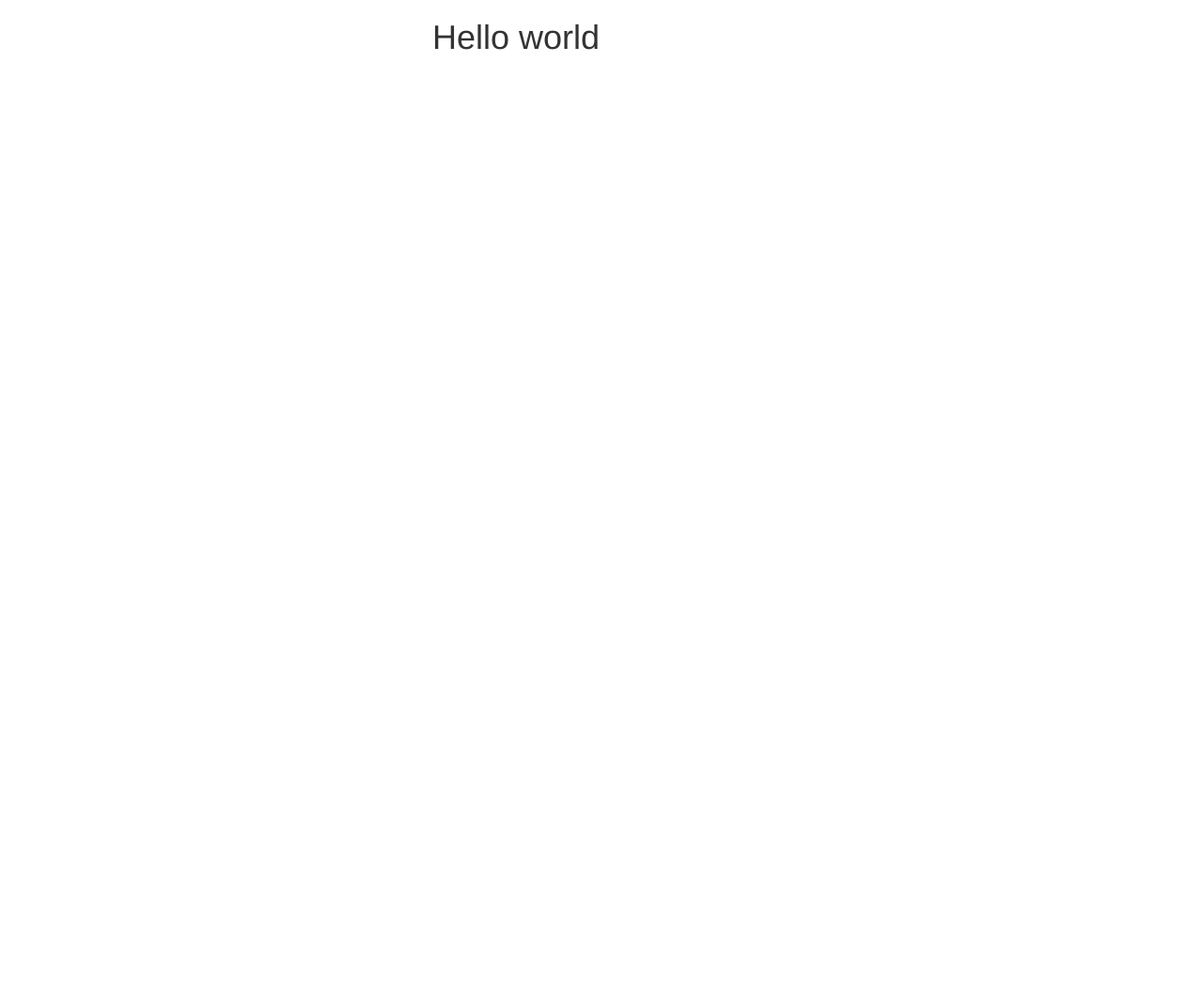
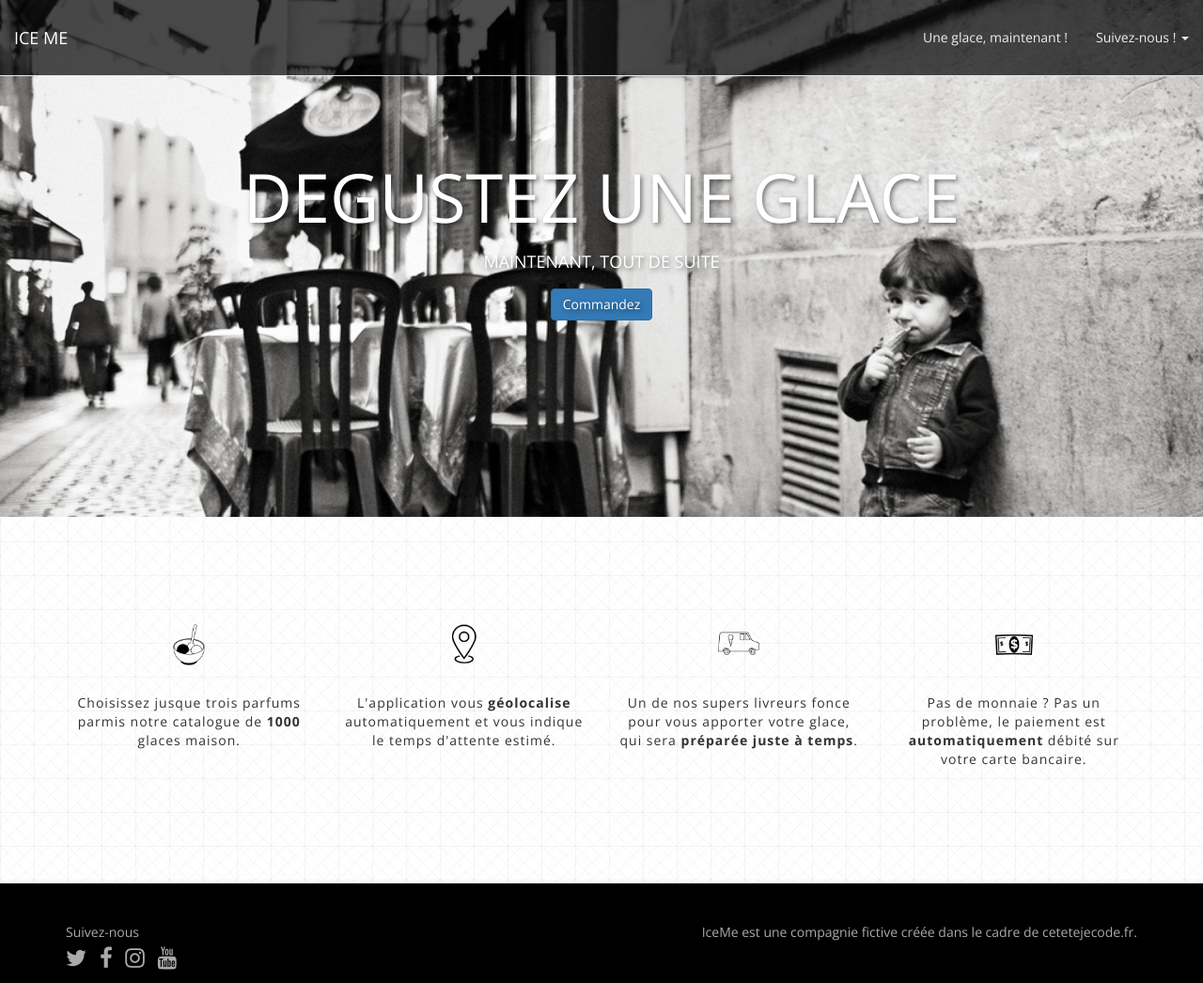
Before and after one commit to barralf/iceme-github-pages, a plain HTML site: page index.html in a window 1280 px wide. Shown: the whole page at 94% size. Before the commit the page ends 800 px from the top, so only its background shows below. Drawn offline with nearby package versions, Linux system fonts and the light colour scheme.

Commit message:
Complete website

```diff
--- /dev/null
+++ b/css/style.css
@@ -0,0 +1,80 @@
+body {
+	background-image: url("../images/grid.jpg");
+	font-family: "Open Sans";
+}
+
+#footer {
+	background-color: black;
+	color: #aaaaaa;
+	padding-top: 3em; # 1 em = 1 ligne
+}
+#footer a {
+	color: #aaaaaa;
+}
+
+#footer a:hover {
+	color: #dddddd;
+}
+.social a  {
+	font-size: 24px;
+}
+
+#wrapper {
+	background-image: url("../images/background/background.jpg");
+	height: 550px;
+	background-size: cover;
+	text-align: center;
+	padding-top: 150px;
+	color:white;
+	text-shadow: 2px 2px 5px rgba(0, 0, 0, 0.5)
+}
+
+#wrapper h1 {
+	font-size: 72px;
+}
+
+#wrapper h2 {
+	font-size: 18px;
+	margin-bottom: 1em;
+}
+
+.spacer{
+	height: 8em;
+}
+
+.feature p {
+	font-weight: 300;
+	letter-spacing: 1px;
+}
+
+.feature img {
+	margin-bottom: 2em;
+}
+
+
+
+.navbar-transparent {
+  background-color: rgba(0, 0, 0, 0.7);
+}
+
+.navbar-transparent .navbar-brand,
+.navbar-transparent .navbar-nav > li > a {
+  color: #eeeeee;
+  line-height: 50px;
+}
+
+.navbar-transparent .navbar-nav > li > a:hover,
+.navbar-transparent .navbar-nav > li > a:active,
+.navbar-transparent .navbar-nav > li > a:focus,
+.navbar-transparent .navbar-nav > .open > a,
+.navbar-transparent .navbar-nav > .open > a:hover,
+.navbar-transparent .navbar-nav > .open > a:focus {
+  color: white;
+  background-color: rgba(0, 0, 0, 0.3);
+}
+
+.navbar-transparent .navbar-brand:hover,
+.navbar-transparent .navbar-brand:active,
+.navbar-transparent .navbar-brand:focus {
+  color: white;
+}
--- a/index.html
+++ b/index.html
@@ -1,17 +1,20 @@
 <!DOCTYPE html>
-<html>
+<html lang="fr">
   <head>
     <meta charset="utf-8">
     <meta http-equiv="X-UA-Compatible" content="IE=edge">
     <meta name="viewport" content="width=device-width, initial-scale=1">
 
-    <title>Iceme - Achetez des glaces</title>
+    <title>IceMe - Dégustez une glace, maintenant !</title>
 
     <link rel="stylesheet" href="https://maxcdn.bootstrapcdn.com/bootstrap/3.2.0/css/bootstrap.min.css">
-    <link rel="stylesheet" href="https://maxcdn.bootstrapcdn.com/font-awesome/4.6.3/css/font-awesome.min.css">
+    <link rel="stylesheet" href="https://maxcdn.bootstrapcdn.com/font-awesome/4.1.0/css/font-awesome.min.css">
+
+    <link href='http://fonts.googleapis.com/css?family=Open+Sans:400,300,700' rel='stylesheet' type='text/css'>
+
+    <link rel="stylesheet" href="css/style.css">
 
     <!-- HTML5 Shim and Respond.js IE8 support of HTML5 elements and media queries -->
-    <!-- Leave those next 4 lines if you care about users using IE8 -->
     <!--[if lt IE 9]>
       <script src="https://oss.maxcdn.com/html5shiv/3.7.2/html5shiv.min.js"></script>
       <script src="https://oss.maxcdn.com/respond/1.4.2/respond.min.js"></script>
@@ -19,21 +22,120 @@
   </head>
   <body>
 
-    <div class="container">
-      <div class="row">
-        <div class="col-md-4 col-md-offset-4">
-          <h1>Hello world</h1>
+    <nav class="navbar navbar-default navbar-transparent navbar-fixed-top" role="navigation">
+      <div class="container-fluid">
+        <!-- Brand and toggle get grouped for better mobile display -->
+        <div class="navbar-header">
+          <button type="button" class="navbar-toggle" data-toggle="collapse" data-target="#bs-example-navbar-collapse-1">
+            <span class="sr-only">Menu</span>
+            <span class="icon-bar"></span>
+            <span class="icon-bar"></span>
+            <span class="icon-bar"></span>
+          </button>
+          <a class="navbar-brand" href="#">
+            ICE ME
+          </a>
+        </div>
+
+        <!-- Collect the nav links, forms, and other content for toggling -->
+        <div class="collapse navbar-collapse" id="bs-example-navbar-collapse-1">
+          <ul class="nav navbar-nav navbar-right">
+            <li>
+              <a href="#">Une glace, maintenant !</a>
+            </li>
+            <li class="dropdown">
+              <a href="#" class="dropdown-toggle" data-toggle="dropdown">Suivez-nous ! <span class="caret"></span></a>
+              <ul class="dropdown-menu" role="menu">
+                <li><a href="#"> <i class="fa fa-twitter-square"></i> Twitter</a></li>
+                <li><a href="#"> <i class="fa fa-facebook-square"></i> Facebook</a></li>
+              </ul>
+            </li>
+          </ul>
+        </div><!-- /.navbar-collapse -->
+      </div><!-- /.container-fluid -->
+    </nav>
+
+    <div id="wrapper">
+      <h1>DEGUSTEZ UNE GLACE</h1>
+      <h2>MAINTENANT, TOUT DE SUITE</h2>
+
+      <a href="#" class="btn btn-primary">Commandez</a>
+    </div>
+
+    <div class="spacer"></div>
+
+    <div class="container text-center">
+      <div class="row text-center">
+        <div class="col-sm-6 col-md-3 feature">
+          <img src="images/icon_57707/icon_57707.png" width="48">
+          <p>
+            Choisissez jusque trois parfums
+            parmis notre catalogue de <strong>1000</strong> glaces maison.
+          </p>
+        </div>
+        <div class="col-sm-6 col-md-3 feature">
+          <img src="images/icon_29388/icon_29388.png" width="48">
+          <p>
+            L'application vous <strong>géolocalise</strong> automatiquement et vous
+            indique le temps d'attente estimé.
+          </p>
+        </div>
+        <div class="col-sm-6 col-md-3 feature">
+          <img src="images/icon_24755/icon_24755.png" width="48">
+          <p>
+            Un de nos supers livreurs fonce pour vous apporter votre glace,
+            qui sera <strong>préparée juste à temps</strong>.
+          </p>
+        </div>
+        <div class="col-sm-6 col-md-3 feature">
+          <img src="images/icon_17805/icon_17805.png" width="48">
+          <p>
+            Pas de monnaie ? Pas un problème, le paiement est <strong>automatiquement</strong>
+            débité sur votre carte bancaire.
+          </p>
         </div>
       </div>
-
     </div>
 
+    <div class="spacer"></div>
 
-    <!-- TODO: Here goes your content! -->
-
-
-
-    <!-- Including Bootstrap JS (with its jQuery dependency) so that dynamic components work -->
+    <div id="footer">
+      <div class="container" ">
+        <div class="row">
+          <div class="col-xs-6 col-sm-3">
+            Suivez-nous
+            <ul class="list-inline social">
+              <li>
+                <a href="https://twitter.com/iceme">
+                  <i class="fa fa-twitter"></i>
+                </a>
+              </li>
+              <li>
+                <a href="https://facebook.com/iceme">
+                  <i class="fa fa-facebook"></i>
+                </a>
+              </li>
+              <li>
+                <a href="https://instagram.com/iceme">
+                  <i class="fa fa-instagram"></i>
+                </a>
+              </li>
+              <li>
+                <a href="https://youtube.com/iceme">
+                  <i class="fa fa-youtube"></i>
+                </a>
+              </li>
+            </ul>
+          </div>
+          <div class="col-xs-6 col-sm-9">
+            <p class="text-right">
+              IceMe est une compagnie fictive créée dans le cadre de
+              <a href="http://www.cetetejecode.fr">cetetejecode.fr</a>.
+            </p>
+          </div>
+        </div>
+      </div>
+    </div>
     <script src="https://ajax.googleapis.com/ajax/libs/jquery/1.11.1/jquery.min.js"></script>
     <script src="https://maxcdn.bootstrapcdn.com/bootstrap/3.2.0/js/bootstrap.min.js"></script>
   </body>
```
Also changed, not shown: images/background/background.jpg (added), images/background/license.txt (added), images/grid.jpg (added), images/icon_17805/icon_17805.png (added), images/icon_17805/icon_17805.svg (added), images/icon_17805/license.txt (added), images/icon_24755/icon_24755.png (added), images/icon_24755/icon_24755.svg (added), images/icon_24755/license.txt (added), images/icon_29388/icon_29388.png (added), images/icon_29388/icon_29388.svg (added), images/icon_29388/license.txt (added), images/icon_57707/icon_57707.png (added), images/icon_57707/icon_57707.svg (added), 1 more files.
